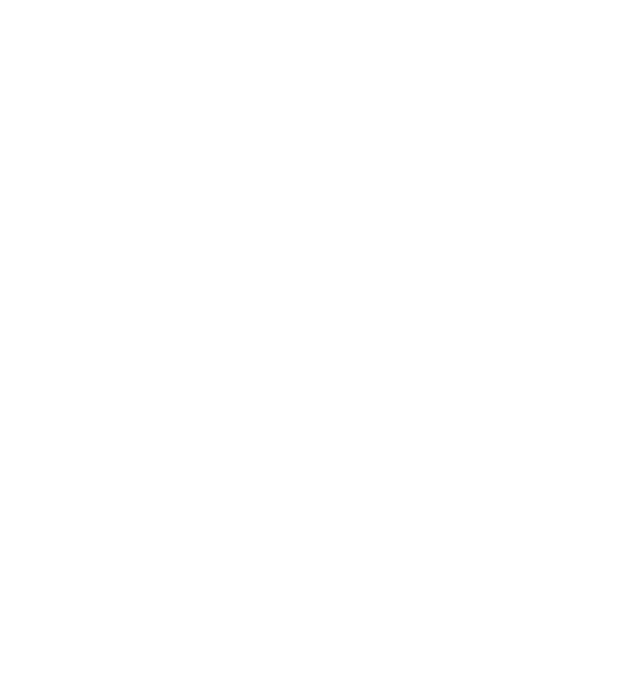
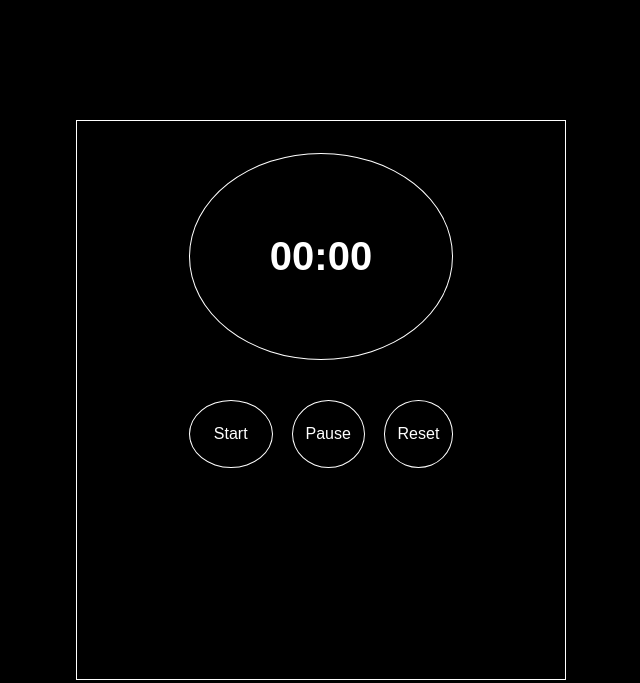
Before and after one commit to Aliwangara/Stop_watch, a plain HTML site: page index.html in a window 1280 px wide. Shown: the whole page, without its empty margins (319-959 px from the left). Drawn offline with Linux system fonts and the light colour scheme.

Commit message:
styled the html page

```diff
--- a/index.html
+++ b/index.html
@@ -4,8 +4,23 @@
     <meta charset="UTF-8">
     <meta name="viewport" content="width=device-width, initial-scale=1.0">
     <title>Stop Watch</title>
+    <link rel="stylesheet" href="style.css">
 </head>
 <body>
 
+    <div class="container">
+        <div class="watch-display">
+            00:00
+        </div>
+        <div class="watch-btn">
+            <button id="start-btn">Start</button>
+            <button id="pause-btn">Pause</button>
+            <button id="reset-btn">Reset</button>
+        </div>
+    </div>
+
+
+
+    <script src="script.js"></script>
 </body>
 </html>
--- a/style.css
+++ b/style.css
@@ -0,0 +1,66 @@
+*{
+    margin: 0;
+    padding: 0;
+    border-radius: 0;
+    box-sizing: border-box;
+    font-family: 'poppins', sans-serif;
+}
+
+body{
+    height: 100vh;
+    width: 100%;
+    background-color: #000000;
+    color: #fff;
+    display: flex;
+    justify-content: center;
+    align-items: center;
+}
+
+.container{
+    max-width:1200px;
+    height: 70vh;
+    border: 1px solid white;
+    padding:2rem  7rem;
+
+
+
+}
+
+.watch-display{
+    border-radius: 50%;
+    border: 1px solid #ffffff;
+    padding: 5rem;
+    font-weight: 900;
+    font-size: 2.5rem;
+    text-align: center;
+
+}
+
+.watch-btn{
+    display: flex;
+    justify-content: space-between;
+
+    margin-top: 40px;
+
+
+}
+#start-btn, #pause-btn, #reset-btn{
+    font-size: 1rem;
+    font-weight: 400;
+    background-color: inherit;
+    color: white;
+    border-radius: 50%;
+    text-align: center;
+    border: 1px solid white;
+    cursor: pointer;
+
+}
+#start-btn{
+    padding: 1.5rem;
+}
+#pause-btn{
+   padding: .8rem;
+}
+#reset-btn{
+    padding:.8rem ;
+}
```
